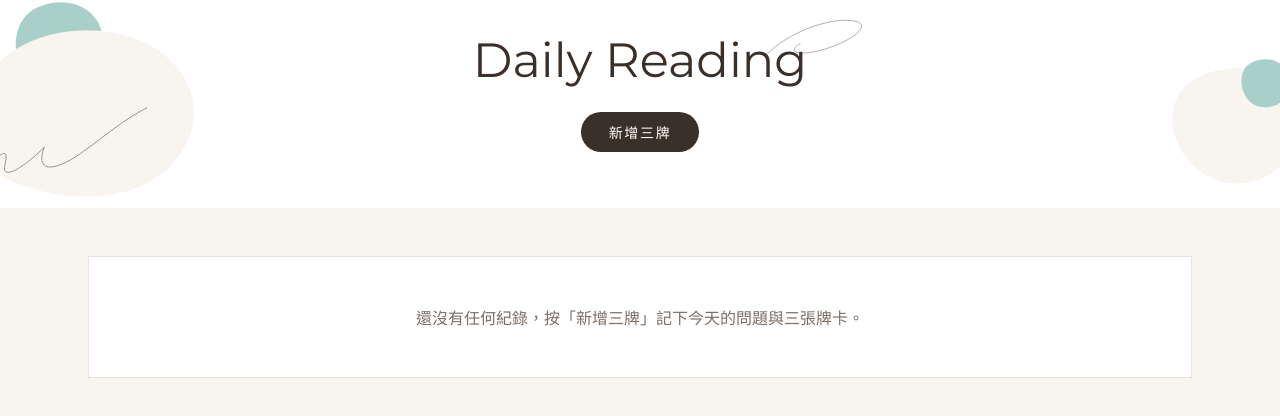
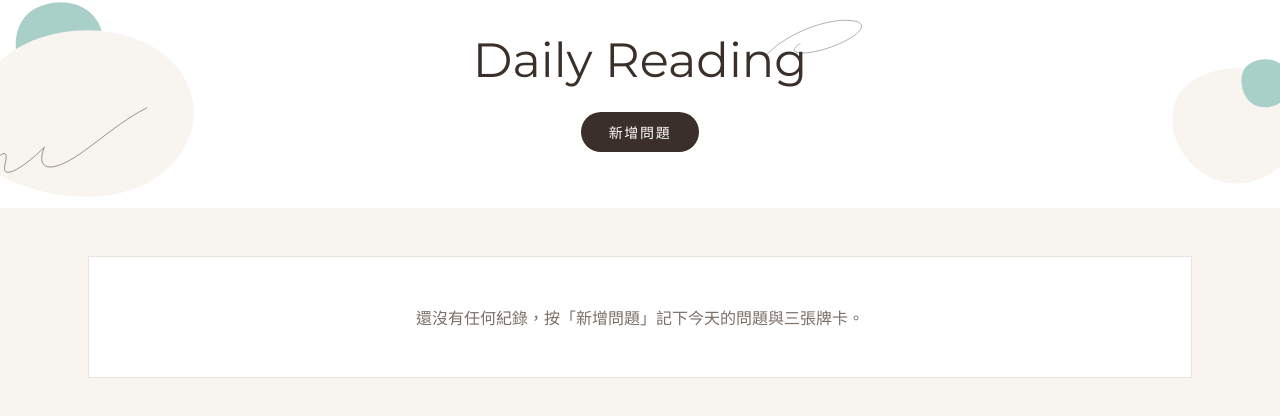
Before and after one commit to zw-research/ZW-Card, a Next.js app: page / in a window 1280 px wide. Shown: the part 144-560 px from the top of the page. Built offline with nearby package versions, Linux system fonts and the light colour scheme.

Commit message:
Rename add button to 新增問題

```diff
--- a/src/app/page.tsx
+++ b/src/app/page.tsx
@@ -97,7 +97,7 @@ export default function Home() {
             onClick={() => openForm("new")}
             className={BUTTON_PRIMARY}
           >
-            新增三牌
+            新增問題
           </button>
         )}
       </PageHeading>
@@ -117,7 +117,7 @@ export default function Home() {
       {!selected ? (
         !editing && (
           <p className={`${PANEL} px-6 py-12 text-center text-ink-soft`}>
-            還沒有任何紀錄，按「新增三牌」記下今天的問題與三張牌卡。
+            還沒有任何紀錄，按「新增問題」記下今天的問題與三張牌卡。
           </p>
         )
       ) : (
```
